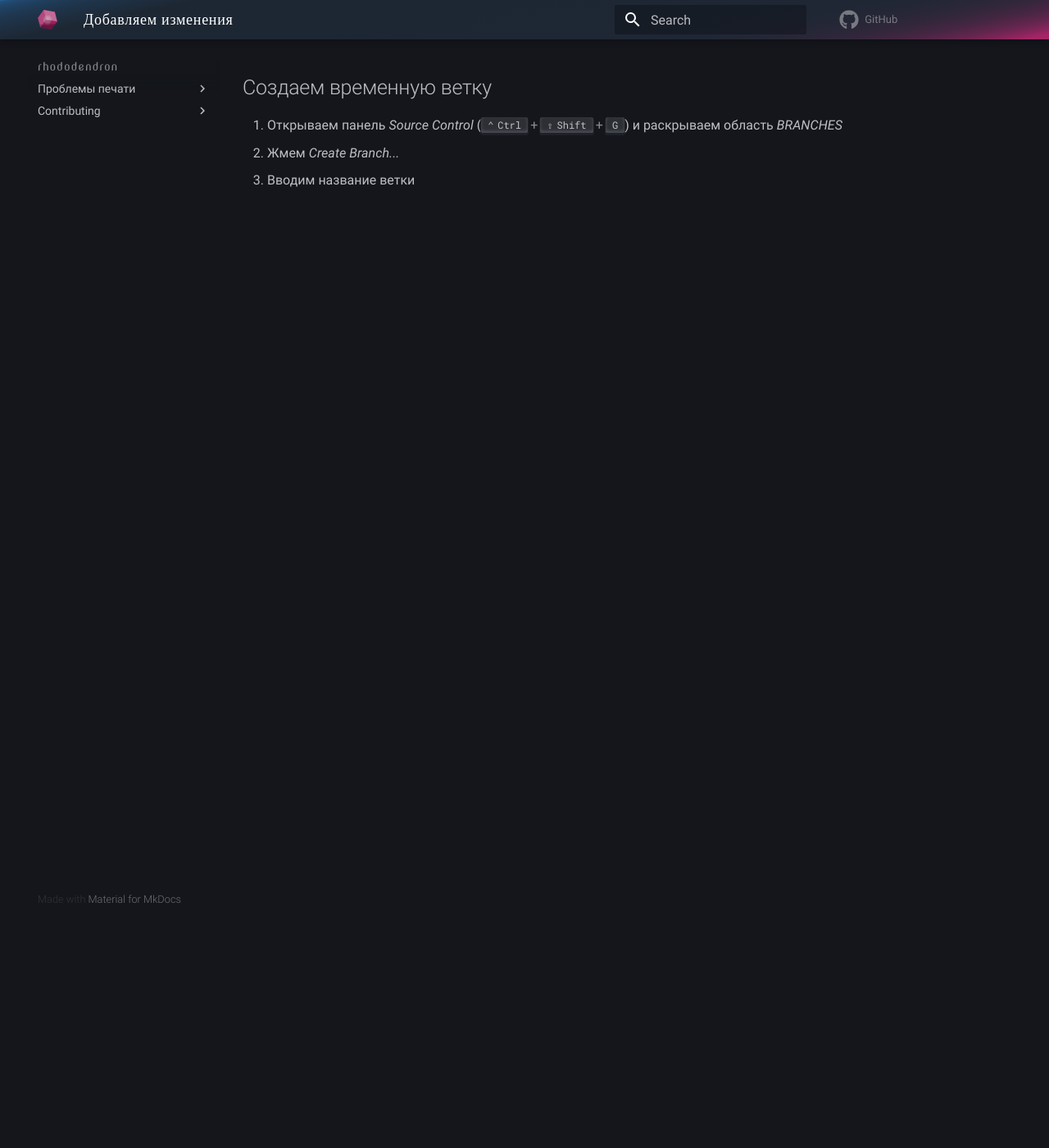
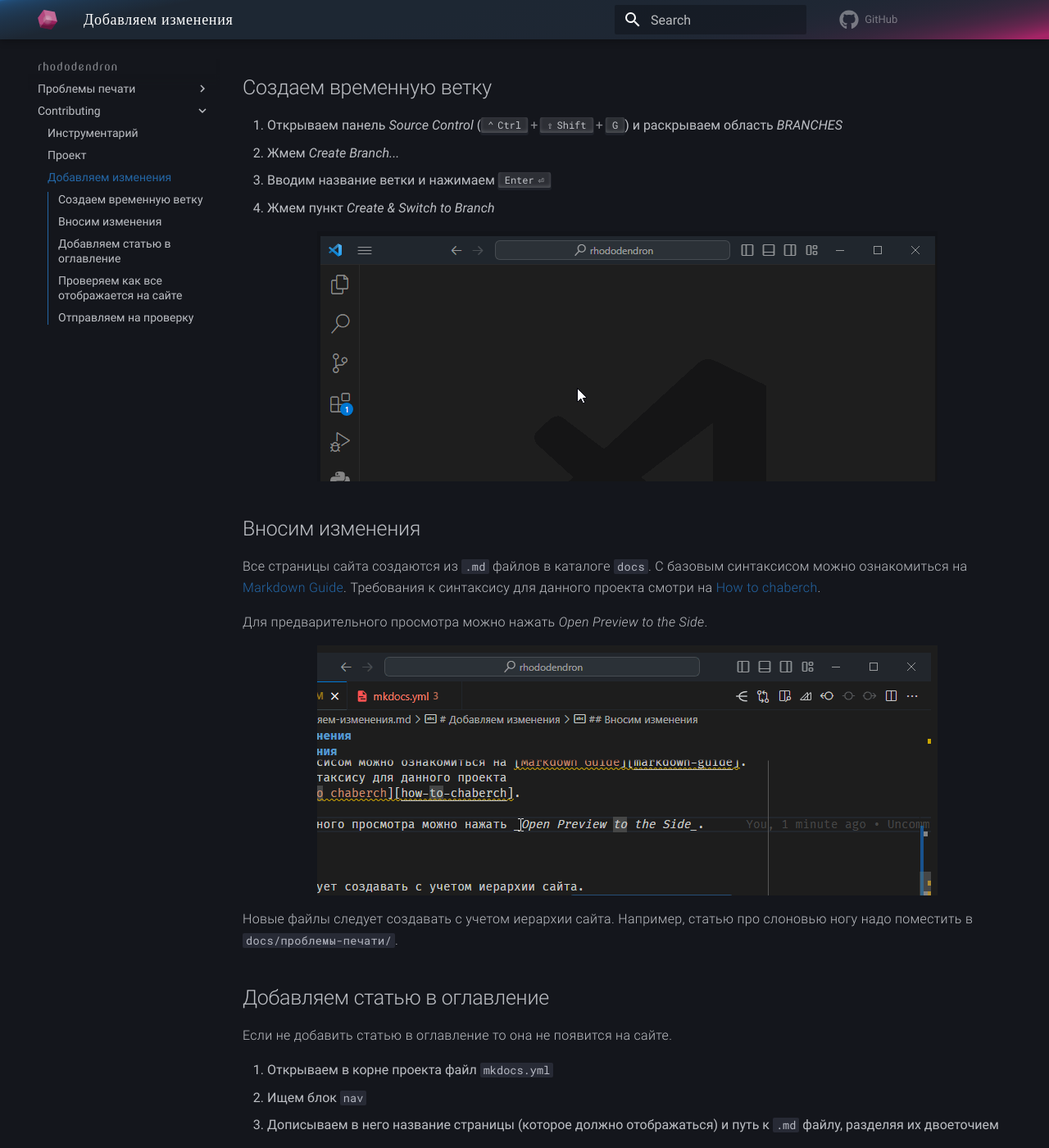
Before and after one commit to chabErch/rhododendron, an MkDocs documentation site: the page built from docs/contributing/добавляем-изменения.md, in a window 1280 px wide and 1400 px high, scrolled down 281 px. Shown: the whole window at 82% size. Built offline with MkDocs 1.6.1 and Material for MkDocs 9.7.7, drawn with Linux system fonts in a browser that asks for light colours; some web fonts are replaced; comment, search, counter and statistics services are not loaded; before the commit the page ends 900 px from its top, so only the background shows below that; some of the changed text lies outside the part shown.

Commit message:
Добавил страницу про добавление изменений

````diff
--- a/docs/contributing/добавляем-изменения.md
+++ b/docs/contributing/добавляем-изменения.md
@@ -16,6 +16,78 @@
 1. Открываем панель _Source Control_ (++ctrl+shift+g++)
     и раскрываем область _BRANCHES_
 2. Жмем _Create Branch..._
-3. Вводим название ветки
+3. Вводим название ветки и нажимаем ++enter++
+4. Жмем пункт _Create & Switch to Branch_
+
+<figure markdown="span">
+    ![Создаем временную ветку](добавляем-изменения.assets/create-branch.gif)
+</figure>
+
+## Вносим изменения
+
+Все страницы сайта создаются из `.md` файлов в каталоге `docs`.
+С базовым синтаксисом можно ознакомиться на [Markdown Guide][markdown-guide].
+Требования к синтаксису для данного проекта
+смотри на [How to chaberch][how-to-chaberch].
+
+Для предварительного просмотра можно нажать _Open Preview to the Side_.
+
+<figure markdown="span">
+    ![Предпросмотр](добавляем-изменения.assets/open-preview.gif)
+</figure>
+
+Новые файлы следует создавать с учетом иерархии сайта.
+Например, статью про слоновью ногу надо поместить в `docs/проблемы-печати/`.
+
+## Добавляем статью в оглавление
+
+Если не добавить статью в оглавление то она не появится на сайте.
+
+1. Открываем в корне проекта файл `mkdocs.yml`
+2. Ищем блок `nav`
+3. Дописываем в него название страницы (которое должно отображаться)
+    и путь к `.md` файлу, разделяя их двоеточием
+
+Например, так:
+
+``` yaml title="mkdocs.yml"
+nav:
+  - Проблемы печати:
+    - Карта: 'проблемы-печати/карта.md'
+    - Слоновья нога: 'проблемы-печати/слоновья-нога.md'
+  - Contributing:
+    - Инструментарий: 'contributing/инструментарий.md'
+    - Проект: 'contributing/проект.md'
+    - Добавляем изменения: 'contributing/добавляем-изменения.md'
+```
+
+## Проверяем как все отображается на сайте
+
+1. Открываем панель _Python_
+2. Жмем _Open in Terminal_
+3. В открывшемся терминале вводим команду `mkdocs serve`
+4. Открываем в браузере страницу <http://127.0.0.1:8000/>
+
+<figure markdown="span">
+    ![Проверяем](добавляем-изменения.assets/mkdocs-serve.gif)
+</figure>
+
+## Отправляем на проверку
+
+1. Открываем панель _Source Control_ (++ctrl+shift+g++)
+2. Переходим в область _SOURCE CONTROL_
+3. Вводим краткое описание для обновлений
+    (с большой буквы, без точки в конце, в прошедшем времени, можно на русском)
+
+    Например, для статьи про слоновью ногу можно написать
+    `Добавил статью про слоновью ногу`.
+
+4. Нажимаем _Commit_
+
+    Если выскачет сообщение _There are no staged changes to commit..._,
+    то нажимаем _Always_
+
 
 [github-flow]: https://docs.github.com/en/get-started/using-github/github-flow
+[markdown-guide]: https://www.markdownguide.org/basic-syntax/
+[how-to-chaberch]: https://chaberch.github.io/how-to-chaberch/markdown/
--- a/mkdocs.yml
+++ b/mkdocs.yml
@@ -11,6 +11,7 @@ nav:
   - Contributing:
     - Инструментарий: 'contributing/инструментарий.md'
     - Проект: 'contributing/проект.md'
+    - Добавляем изменения: 'contributing/добавляем-изменения.md'
 
 theme:
   name: material
````
Also changed, not shown: docs/contributing/проект.md (+13 -1 lines), docs/contributing/добавляем-изменения.assets/create-branch.gif (added), docs/contributing/добавляем-изменения.assets/mkdocs-serve.gif (added), docs/contributing/добавляем-изменения.assets/open-preview.gif (added), docs/contributing/проект.assets/install-venv.gif (added).
